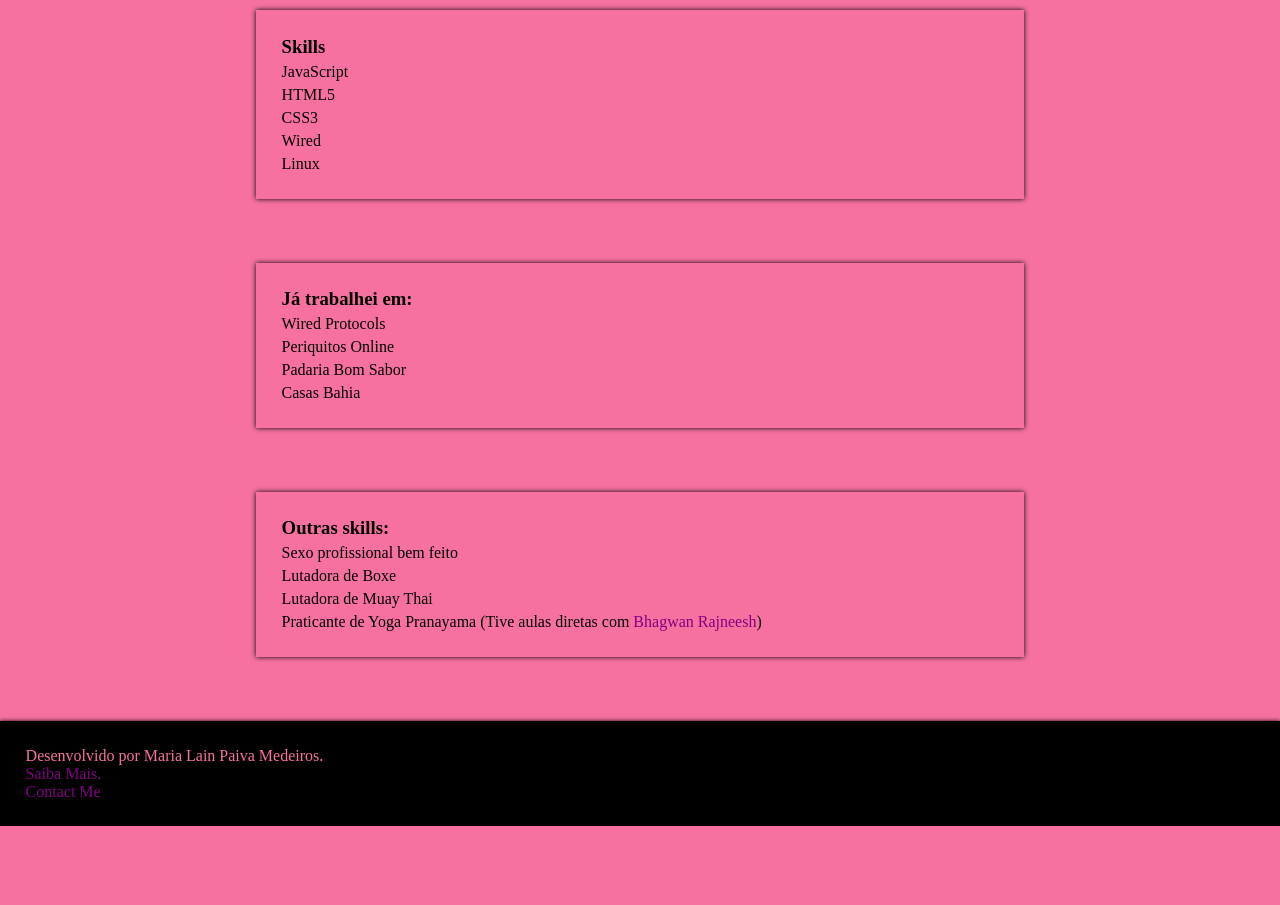
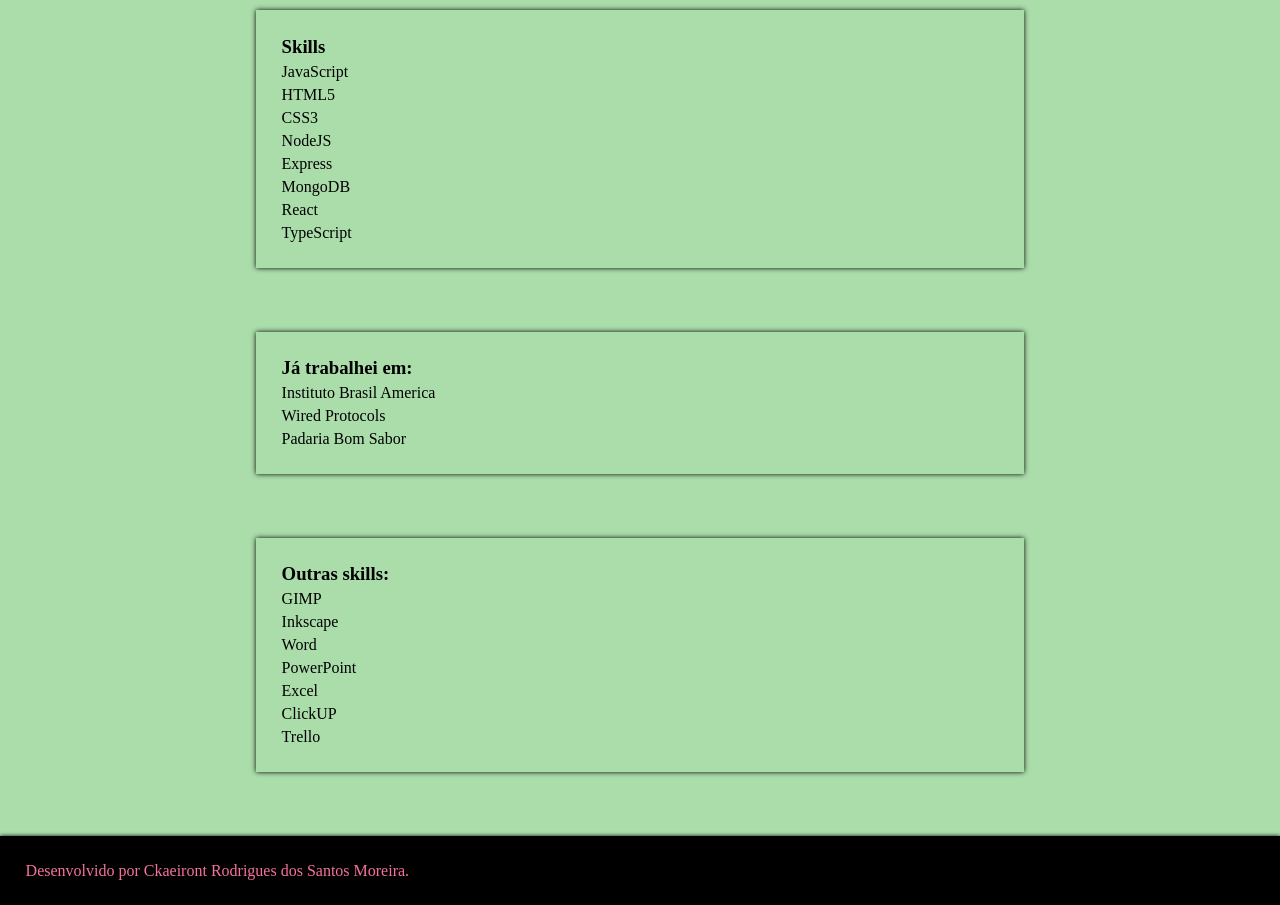
Before and after one commit to Ckaeiront/Ckaeiront.github.io, a plain HTML site: page index.html in a window 1280 px wide. Shown: the part 480-1385 px from the top of the page. Before the commit the page ends 1306 px from the top, so only its background shows below. Drawn offline with Linux system fonts and the light colour scheme.

Commit message:
atualizando... em progresso

```diff
--- a/css/styleport.css
+++ b/css/styleport.css
@@ -5,7 +5,7 @@
 }
 
 body {
-  background-color: #F671A0;
+  background-color: #ada;
 }
 
 .perfil {
--- a/index.html
+++ b/index.html
@@ -28,35 +28,38 @@
         <li>JavaScript</li>
         <li>HTML5</li>
         <li>CSS3</li>
-        <li>Wired</li>
-        <li>Linux</li>
+        <li>NodeJS</li>
+        <li>Express</li>
+        <li>MongoDB</li>
+        <li>React</li>
+        <li>TypeScript</li>
       </ul>
     </section>
 
     <section class="trabalhos">
       <h3>Já trabalhei em:</h3>
       <ul>
+        <li>Instituto Brasil America</li>
         <li>Wired Protocols</li>
-        <li>Periquitos Online</li>
         <li>Padaria Bom Sabor</li>
-        <li>Casas Bahia</li>
       </ul>
     </section>
 
     <section class="skills">
       <h3>Outras skills:</h3>
       <ul>
-        <li>Sexo profissional bem feito</li>
-        <li>Lutadora de Boxe</li>
-        <li>Lutadora de Muay Thai</li>
-        <li>Praticante de Yoga Pranayama (Tive aulas diretas com <a href="https://www.youtube.com/channel/UCCDRAoGRndCwbWM_EVgEIEQ" target="_blank">Bhagwan Rajneesh</a>)</li>
+        <li>GIMP</li>
+        <li>Inkscape</li>
+        <li>Word</li>
+        <li>PowerPoint</li>
+        <li>Excel</li>
+        <li>ClickUP</li>
+        <li>Trello</li>
       </ul>
     </section>
 
     <footer class="pes">
-      Desenvolvido por Maria Lain Paiva Medeiros.
-      <br> <a href="https://www.youtube.com/watch?v=MWs4E45Zg2w&list=PLGpyiMDnxa8qair6liQgXNFXPRIYDVPXL&index=3" target="_blank">Saiba Mais.</a>
-      <br> <a href="https://youtu.be/sRRKjZkIENw?list=PLGpyiMDnxa8qair6liQgXNFXPRIYDVPXL" target="_blank">Contact Me</a>
+      Desenvolvido por Ckaeiront Rodrigues dos Santos Moreira.
     </footer>
   </body>
 </html>
```
